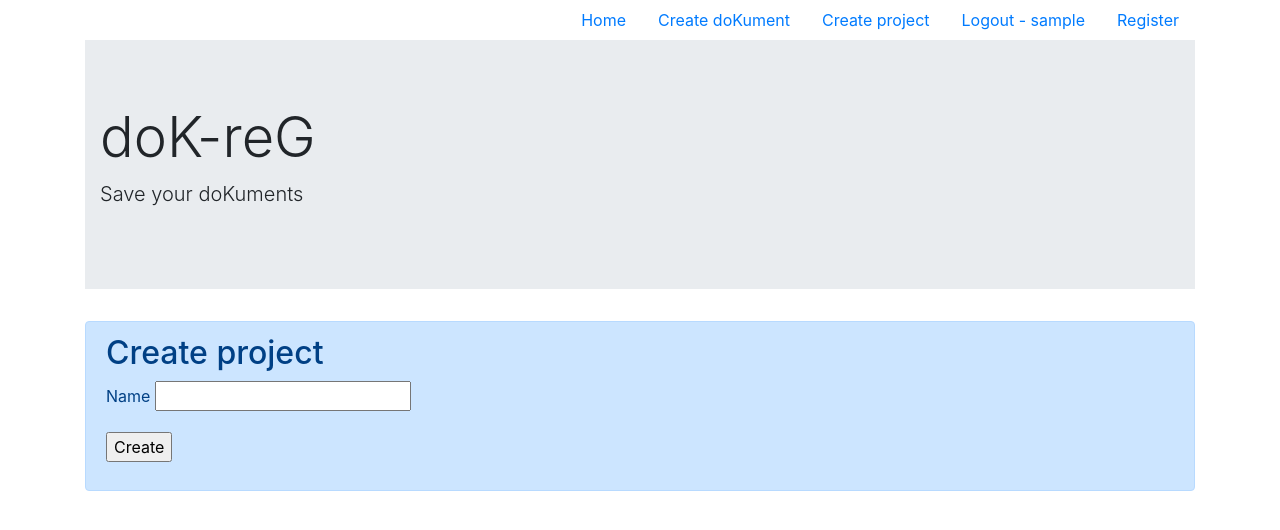
After one commit to LeskoIam/doK-reG, a Flask app: page /add_project in a window 1280 px wide. The commit adds this page. Shown: the top 530 px of the page. Run offline with Flask 2, Linux system fonts and the light colour scheme; a user stored in the database is signed in; tables that the repository leaves empty hold one stand-in row (values such as "Sample post"); parts of the project's set-up code (start-up, migrations or seed data) failed here and were passed over; some libraries are stand-ins or nearby versions.

Commit message:
Added project add page and logic.

```diff
--- a/app/forms.py
+++ b/app/forms.py
@@ -63,3 +63,8 @@ class UploadForm(FlaskForm):
     file = FileField("File", validators=[FileRequired(),
                                          FileAllowed(ALLOWED_EXTENSIONS, "File type not supported")])
     submit = SubmitField("Upload")
+
+
+class AddProjectForm(FlaskForm):
+    name = StringField("Name", validators=[DataRequired()])
+    submit = SubmitField("Create")
--- a/app/routes.py
+++ b/app/routes.py
@@ -6,7 +6,8 @@ from flask import (render_template,
 
 from app.forms import (RegistrationForm,
                        LoginForm,
-                       UploadForm)
+                       UploadForm,
+                       AddProjectForm)
 
 from flask_login import (current_user,
                          login_user,
@@ -15,8 +16,11 @@ from flask_login import (current_user,
 
 from werkzeug.utils import secure_filename
 from config import ALLOWED_EXTENSIONS
-from app.models import User, Document
-from app import app, db
+from app.models import (User,
+                        Document,
+                        Project)
+from app import (app,
+                 db)
 import os
 
 
@@ -59,6 +63,19 @@ def upload_file():
             return redirect(url_for("upload_file"))
     return render_template("upload.html", form=upload_form)
 
+
+@app.route("/add_project", methods=["GET", "POST"])
+@login_required
+def add_project():
+    add_project_form = AddProjectForm()
+    if request.method == "POST":
+        if add_project_form.validate_on_submit():
+            name = add_project_form.name.data
+            project = Project(name=name, owner_id=current_user.get_id())
+            db.session.add(project)
+            db.session.commit()
+            return redirect(url_for("add_project"))
+    return render_template("add_project.html", form=add_project_form)
 
 # @app.route("/download")
 # # @login_required
--- /dev/null
+++ b/app/templates/add_project.html
@@ -0,0 +1,20 @@
+{% extends "base.html" %}
+
+{% block content %}
+
+    <div class="alert alert-primary" role="alert">
+        <h2>Create project</h2>
+        <form action="" method="post" novalidate enctype=multipart/form-data>
+            {{ form.hidden_tag() }}
+            <p>
+                {{ form.name.label }}
+                {{ form.name() }}
+                {% for error in form.name.errors %}
+                    <span style="color: red;">[{{ error }}]</span>
+                {% endfor %}
+            </p>
+            <p>{{ form.submit() }}</p>
+        </form>
+    </div>
+
+{% endblock %}
--- a/app/templates/base.html
+++ b/app/templates/base.html
@@ -19,6 +19,9 @@
         </li>
         <li class="nav-item">
             <a class="nav-link" href="{{ url_for('upload_file') }}">Create doKument</a>
+        </li>
+        <li class="nav-item">
+            <a class="nav-link" href="{{ url_for('add_project') }}">Create project</a>
         </li>
         <li class="nav-item">
             {% if current_user.is_authenticated %}
```
